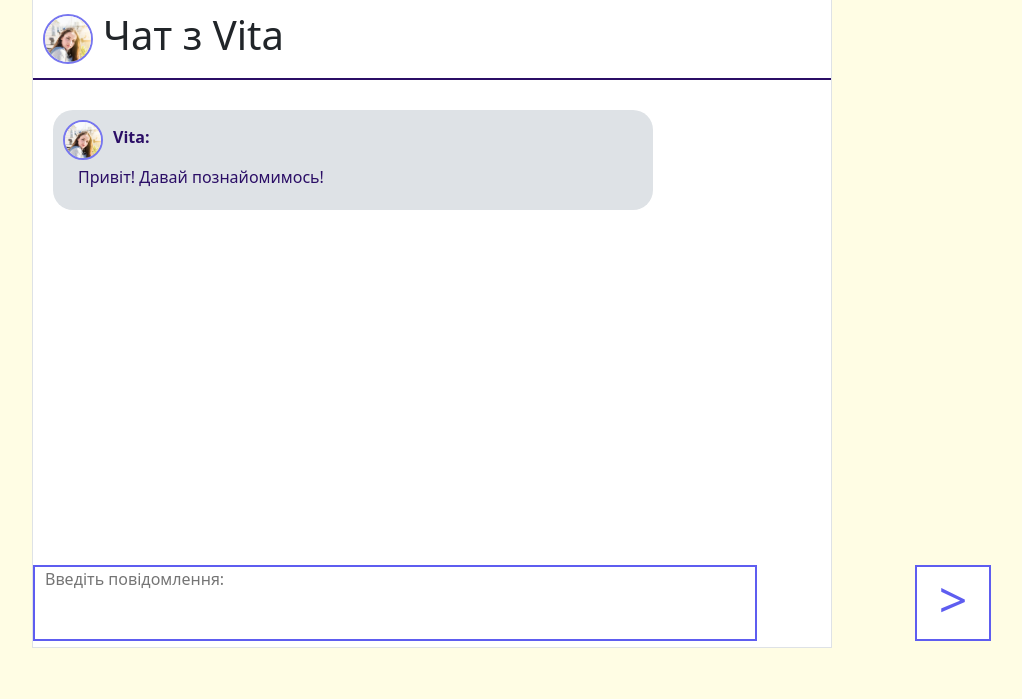
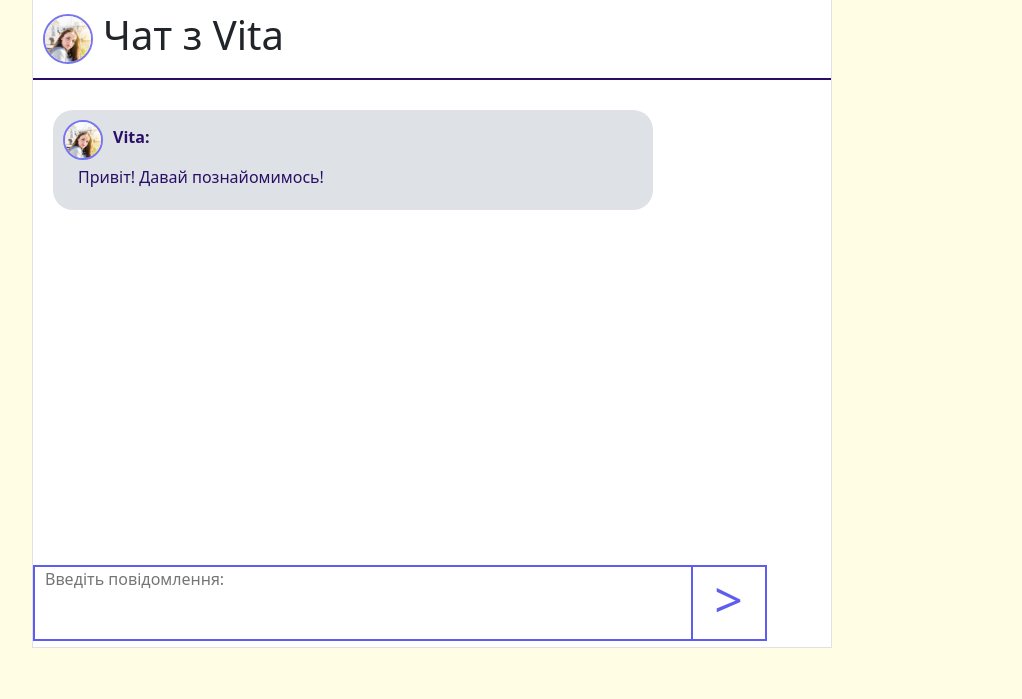
Before and after one commit to Rom-Cola/Baldu, a Django app: page /chat/1/ in a window 1280 px wide. Shown: the part 101-800 px from the top of the page, without its empty margins (208-1230 px from the left). Run offline with Django 5.2, Linux system fonts and the light colour scheme; a user stored in the database is signed in; data comes from the database, SQL or seed files in the repository.

Commit message:
Fix layout of the button in chat

```diff
--- a/BalduApp/static/BalduApp/css/chat.css
+++ b/BalduApp/static/BalduApp/css/chat.css
@@ -49,7 +49,7 @@ textarea {
     position: absolute;
     padding: 0;
     top: 666px;
-    left: 1123px;
+    left: 70.2vw;
     font-size: 50px;
     background: #FFFFFF;
     color: #5E5DF0;
```
